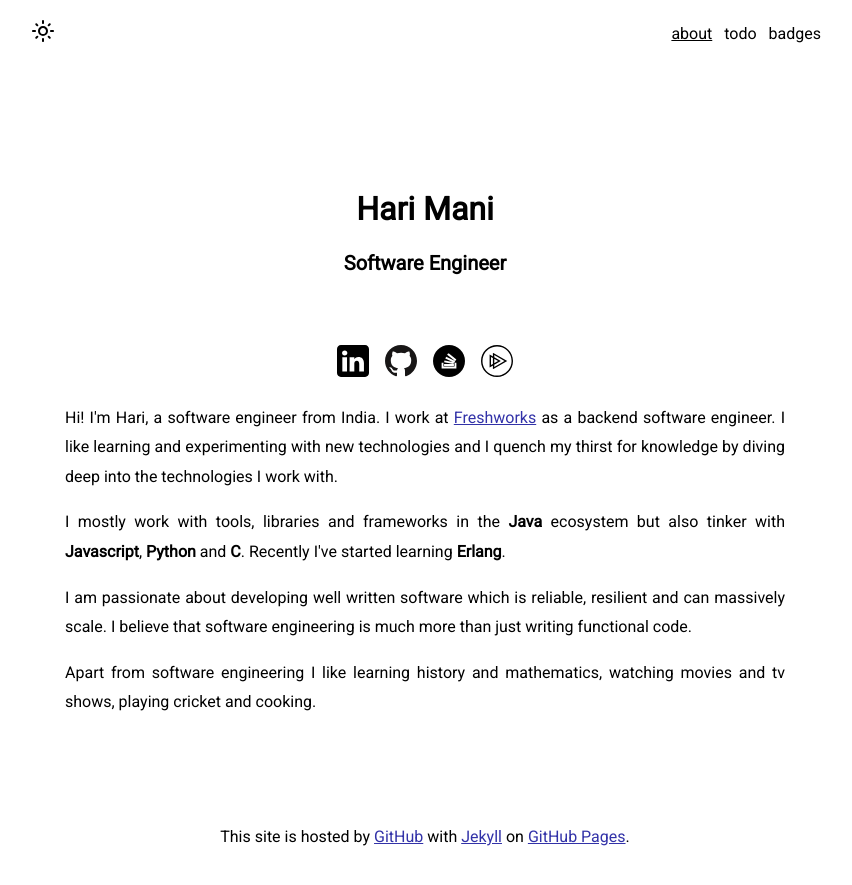
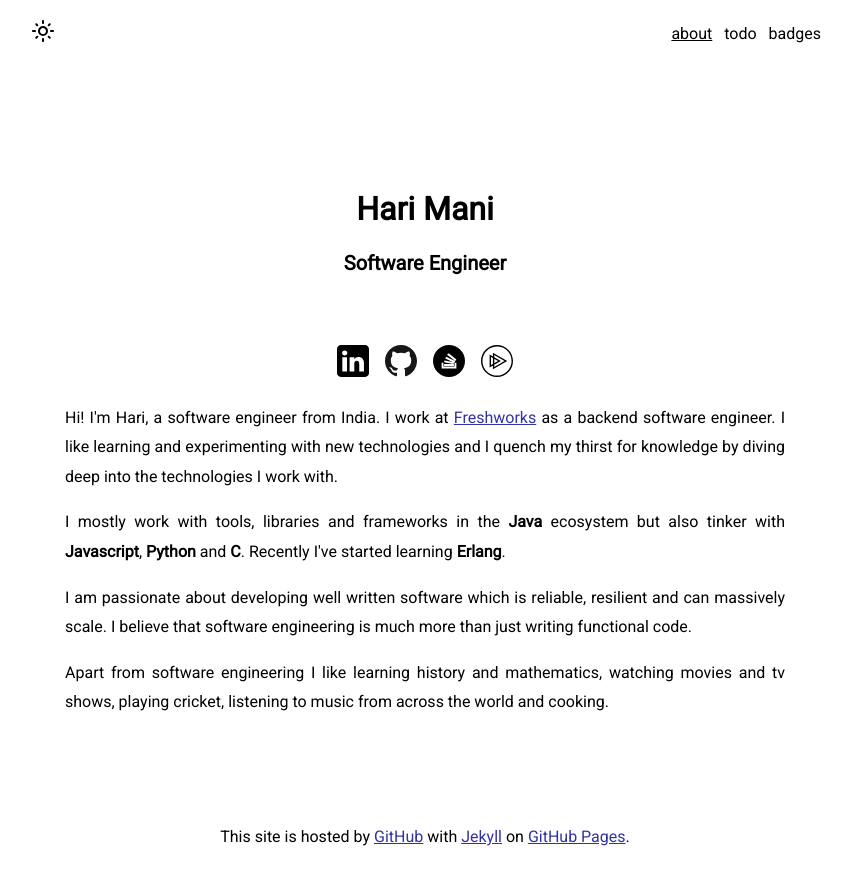
Before and after one commit to The-East-Wind/The-East-Wind.github.io, a Jekyll site: the page built from index.html, in a window 1280 px wide. Shown: the top 885 px of the page, without its empty margins (215-1067 px from the left). Built offline with Jekyll 4.4.1, drawn with Linux system fonts in a browser that asks for light colours; some web fonts are replaced.

Commit message:
feat: update about content
Signed-off-by: Hari M <hariatul1998@gmail.com>

```diff
--- a/index.html
+++ b/index.html
@@ -37,6 +37,7 @@ title: Hari Mani
   </p>
   <p>
     Apart from software engineering I like learning history and mathematics,
-    watching movies and tv shows, playing cricket and cooking.
+    watching movies and tv shows, playing cricket, listening to music from
+    across the world and cooking.
   </p>
 </section>
```
